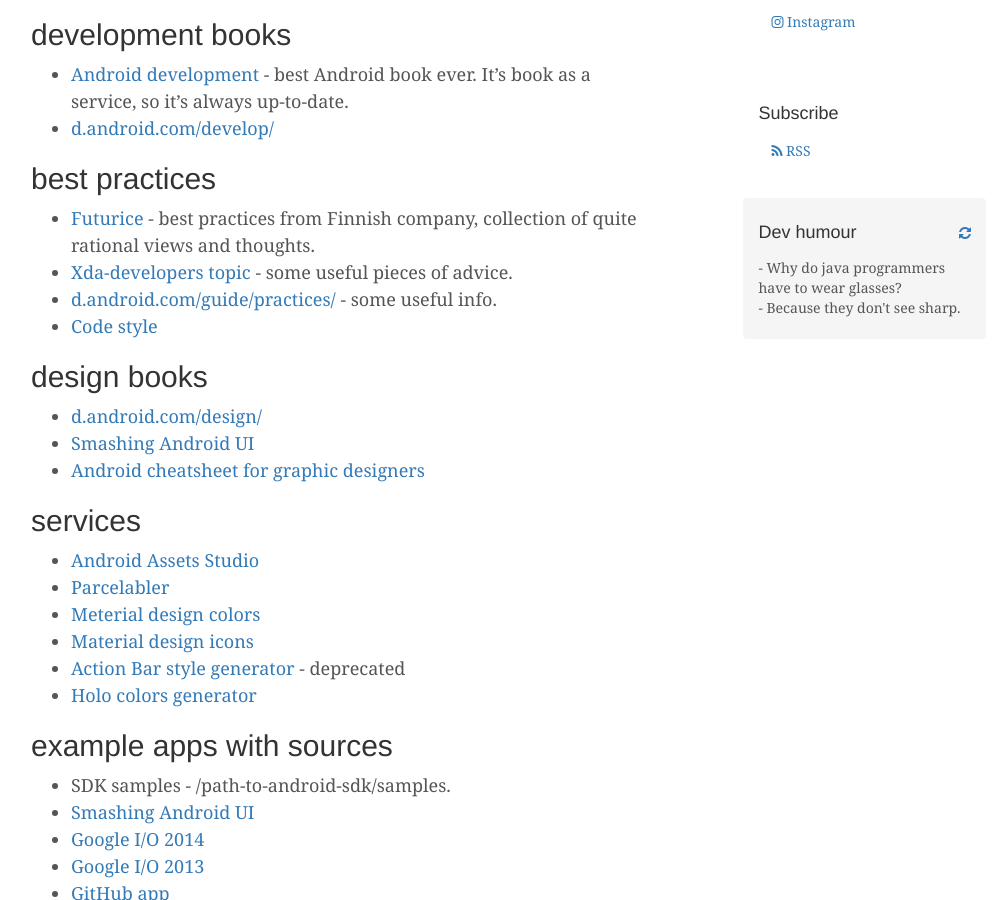
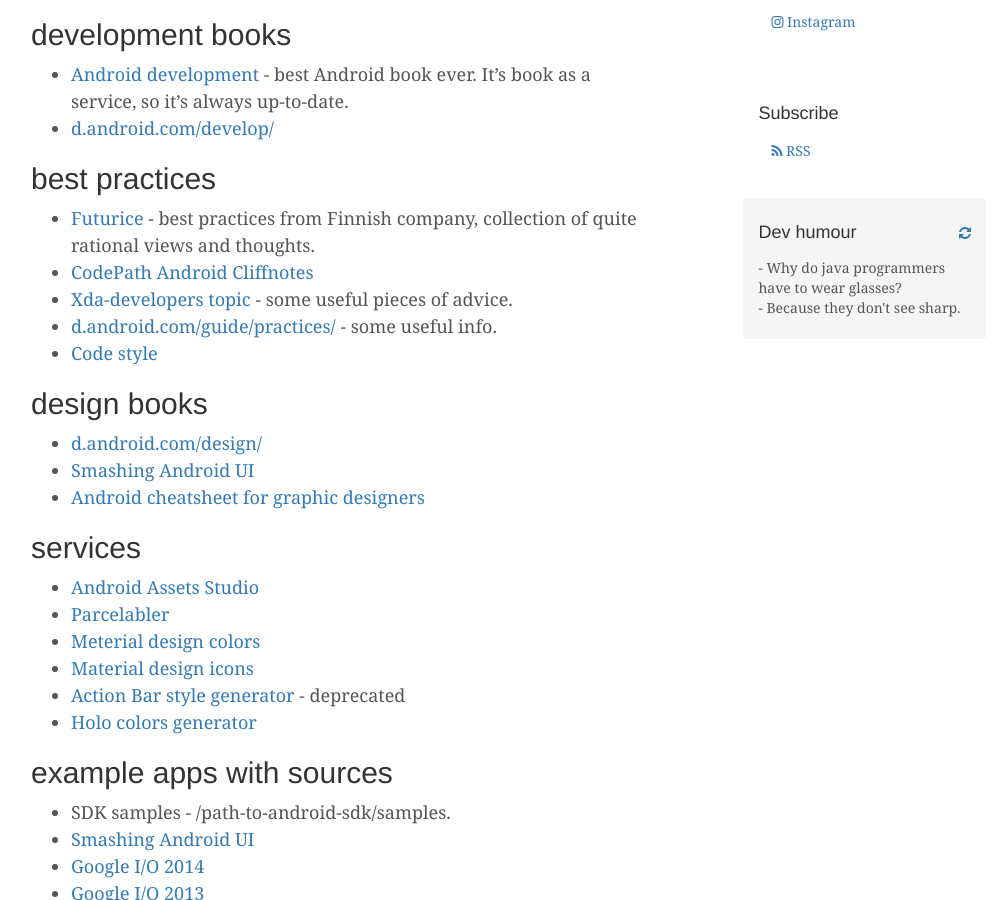
Before and after one commit to melnikovdv/melnikovdv.github.io, a Jekyll site: the page built from _posts/2013-04-17-android-materials.md, in a window 1280 px wide and 900 px high, scrolled down 682 px. Shown: the whole window, without its empty margins (139-1141 px from the left). Built offline with Jekyll 4.4.1, drawn with Linux system fonts in a browser that asks for light colours; nearby versions of some CDN libraries; comment, search, counter and statistics services are not loaded.

Commit message:
added CodePath guidelines

```diff
--- a/_posts/2013-04-17-android-materials.md
+++ b/_posts/2013-04-17-android-materials.md
@@ -30,6 +30,7 @@
 --------------
 
 * [Futurice](https://github.com/futurice/android-best-practices) - best practices from Finnish company, collection of quite rational views and thoughts.
+* [CodePath Android Cliffnotes](https://guides.codepath.com/android)
 * [Xda-developers topic](http://forum.xda-developers.com/showthread.php?t=2635275) - some useful pieces of advice.
 * [d.android.com/guide/practices/](http://developer.android.com/guide/practices/index.html) - some useful info.
 * [Code style](http://source.android.com/source/code-style.html)
```
